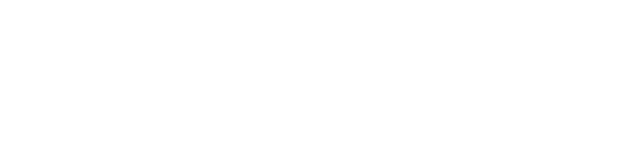
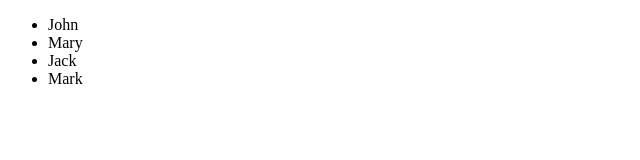
Before and after one commit to vira-lytvyn/learning-vue2, a plain HTML site: page index.html in a window 1280 px wide. Shown: the whole page, without its empty margins (0-640 px from the left). Drawn offline with nearby package versions, Linux system fonts and the light colour scheme.

Commit message:
Step3: Rendered a list on names with v-for and v-text

```diff
--- a/index.html
+++ b/index.html
@@ -6,14 +6,18 @@
 </head>
 <body>
   <main id="root">
-
+    <ul>
+      <li v-for="name in names" v-text="name"></li>
+    </ul>
   </main>
 
   <script src="https://cdn.jsdelivr.net/npm/vue@2.5.16/dist/vue.js"></script>
   <script>
     new Vue({
       el: '#root',
-      data: {}
+      data: {
+        names: ['John', 'Mary', 'Jack', 'Mark']
+      }
     });
   </script>
 </body>
```
